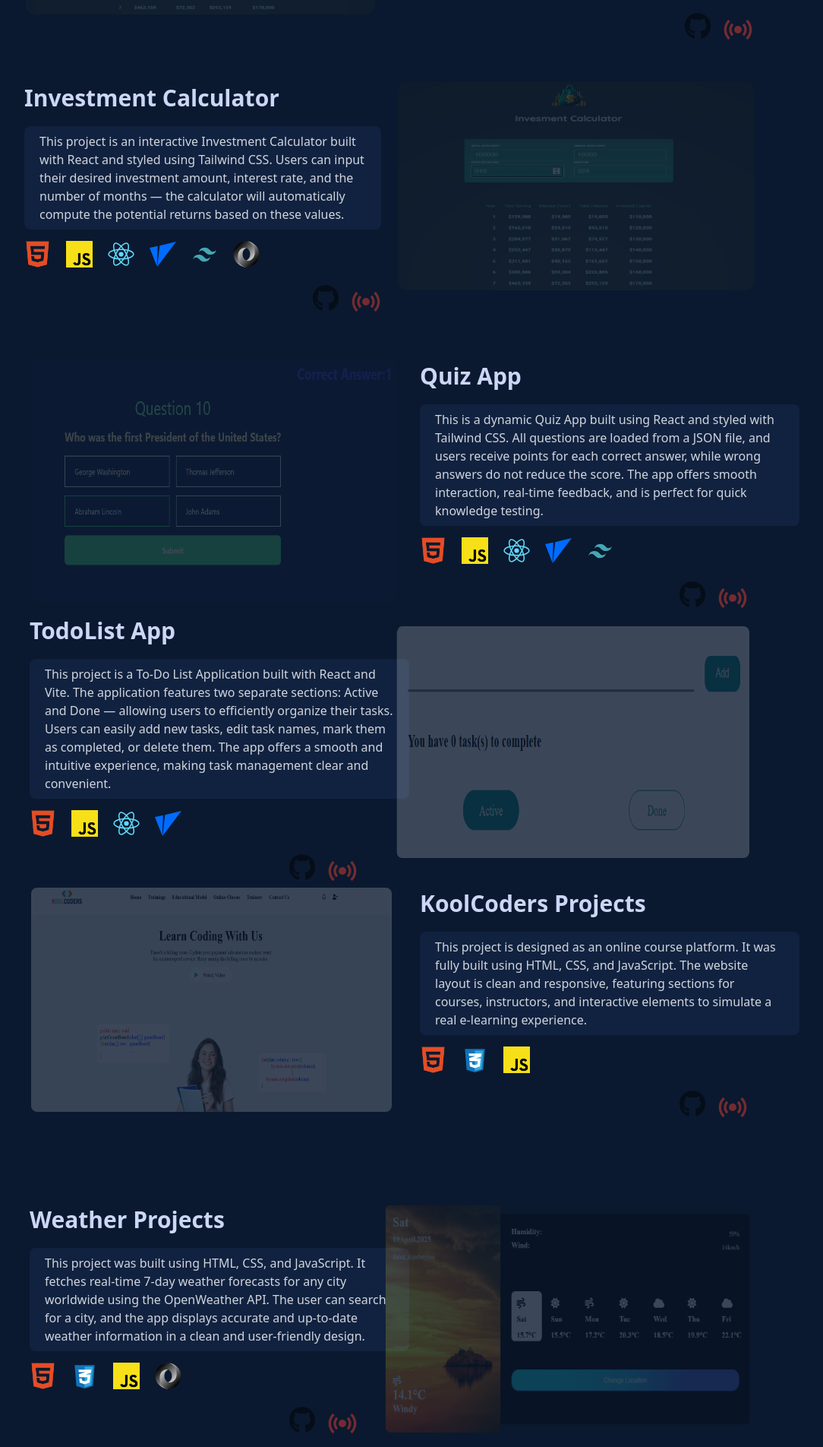
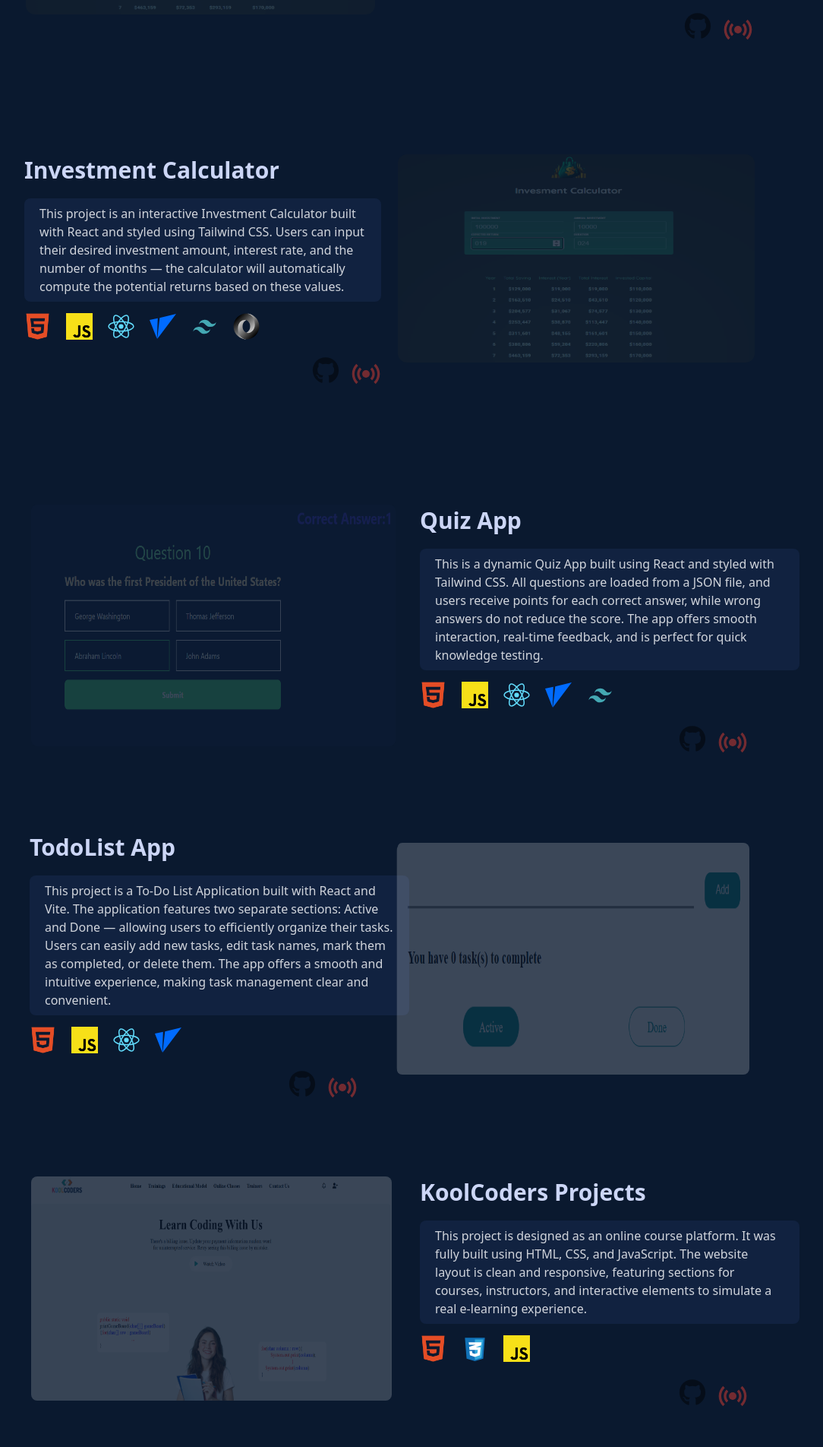
Before and after one commit to RahulQurbanov/Portfolio, a React (Vite) app: page / in a window 1280 px wide. Shown: the part 1176-3080 px from the top of the page at 76% size, without its empty margins (128-1212 px from the left). Built offline with nearby package versions, Linux system fonts and the light colour scheme; the HTML template or start-up script is replaced by a standard one.

Commit message:
Add Animation

```diff
--- a/src/components/Projects.jsx
+++ b/src/components/Projects.jsx
@@ -19,7 +19,7 @@
           Profile.
         </h1>
 
-        <div className='flex flex-row gap-[20px] justify-around mb-[125px' ref={projectRef}>
+        <div className='flex flex-row gap-[20px] justify-around mb-[95px]' ref={projectRef}>
           <div className={`w-[50%] ${inView ? 'animate__animated animate__zoomIn' : ''}`}>
             <a href="https://github.com/RahulQurbanov/Investment-Calculator">
               <img src="src/assets/img/investment.png" className='h-[75%] w-[475px] rounded-xl opacity-20 hover:opacity-65 cursor-pointer transition-all translate-0.5 ease-in-out' />
@@ -46,7 +46,7 @@
             </div>
           </div>
         </div>
-        <div className='flex flex-row gap-[20px] justify-between mb-[105px' ref={projectRef}>
+        <div className='flex flex-row gap-[20px] justify-between mb-[95px]' ref={projectRef}>
             <div className={`w-[50%] flex flex-col gap-[15px]  ${inView ? 'animate__animated animate__zoomIn' : ''}`}>
                <h2 className='text-[#ccd6f6] text-[30px] font-bold'>Investment Calculator</h2>
                <div className='w-[500x] bg-[#112240] text-gray-300 rounded-lg py-2 px-5'>This project is an interactive Investment Calculator built with React and styled using Tailwind CSS.
@@ -68,11 +68,11 @@
             <a href="https://github.com/RahulQurbanov/Investment-Calculator"><img src="src/assets/img/investment.png" className='h-[75%] w-[475px] rounded-xl opacity-20 hover:opacity-65 cursor-pointer transition-all translate-0.5 ease-in-out'/></a>
             </div>
         </div>
-        <div className='flex flex-row gap-[20px] justify-around mb-[105px'>
-        <div className='w-[50%]'>
+        <div className='flex flex-row gap-[20px] justify-around mb-[95px]' ref={projectRef}>
+        <div className={`w-[50%] ${inView ? 'animate__animated animate__zoomIn' : ''}`}>
             <a href="https://github.com/RahulQurbanov/Quiz-App"><img src="src/assets/img/quizapp.png" className='h-[95%] w-[480px] rounded-lg opacity-20 hover:opacity-65 cursor-pointer transition-all translate-0.5 ease-in-out'/></a>
             </div>
-            <div className='w-[45%] flex flex-col gap-[15px]'>
+            <div className={`w-[45%] flex flex-col gap-[15px] ${inView ? 'animate__animated animate__zoomIn' : ''}`}>
                <h2 className='text-[#ccd6f6] text-[30px] font-bold'>Quiz App</h2>
                <div className='w-[500px] bg-[#112240] text-gray-300 rounded-lg py-2 px-5'>This is a dynamic Quiz App built using React and styled with Tailwind CSS.
                 All questions are loaded from a JSON file, and users receive points for each correct answer, while wrong answers do not reduce the score. The app offers smooth interaction, real-time feedback, and is perfect for quick knowledge testing.</div>
@@ -89,8 +89,8 @@
             </div>
             </div>
         </div>
-        <div className='flex flex-row gap-[20px] justify-around mb-[105px'>
-            <div className='w-[45%] flex flex-col gap-[15px]'>
+        <div className='flex flex-row gap-[20px] justify-around mb-[95px]' ref={projectRef}>
+            <div className={`w-[45%] flex flex-col gap-[15px]  ${inView ? 'animate__animated animate__zoomIn' : ''}`}>
                <h2 className='text-[#ccd6f6] text-[30px] font-bold'>TodoList App</h2>
                <div className='w-[500px] bg-[#112240] text-gray-300 rounded-lg py-2 px-5'>This project is a To-Do List Application built with React and Vite. The application features two separate sections: Active and Done — allowing users to efficiently organize their tasks. Users can easily add new tasks, edit task names, mark them as completed, or delete them. The app offers a smooth and intuitive experience, making task management clear and convenient.</div>
             <div className='flex gap-5'>
@@ -104,15 +104,15 @@
             <a href="https://rahulqurbanov.github.io/Todo-List-/"><img src="./src/assets/img/live.svg" className="w-[40px] h-[40px] cursor-pointer opacity-45 hover:opacity-100" /></a>
             </div>
             </div>
-            <div className='w-[50%] flex justify-end'>
+            <div className={`w-[50%] flex justify-end ${inView ? 'animate__animated animate__zoomIn' : ''}`}>
             <a href="https://rahulqurbanov.github.io/Todo-List-/"><img src="src/assets/img/todo-react.png" className='h-[85%] mt-[15px] w-[465px] rounded-lg opacity-20 hover:opacity-65 cursor-pointer transition-all translate-0.5 ease-in-out'/></a>
             </div>
         </div>
-        <div className='flex flex-row gap-[20px] justify-around mb-[105px]'>
-        <div className='w-[50%]'>
+        <div className='flex flex-row gap-[20px] justify-around mb-[95px]' ref={projectRef}>
+        <div className={`w-[50%] ${inView ? 'animate__animated animate__zoomIn' : ''}`}>
             <a href="https://github.com/RahulQurbanov/Project-KoolCoders"><img src="src/assets/img/KoolCoders.png" className='h-[95%] w-[475px] rounded-lg opacity-20 hover:opacity-65 cursor-pointer transition-all translate-0.5 ease-in-out'/></a>
             </div>
-            <div className='w-[45%] flex flex-col gap-[15px]'>
+            <div className={`w-[45%] flex flex-col gap-[15px] ${inView ? 'animate__animated animate__zoomIn' : ''}`}>
                <h2 className='text-[#ccd6f6] text-[30px] font-bold'>KoolCoders Projects</h2>
                <div className='w-[500px] bg-[#112240] text-gray-300 rounded-lg py-2 px-5'>This project is designed as an online course platform. It was fully built using HTML, CSS, and JavaScript. The website layout is clean and responsive, featuring sections for courses, instructors, and interactive elements to simulate a real e-learning experience.</div>
             <div className='flex gap-5'>
@@ -127,7 +127,7 @@
             </div>
         </div>
         <div className='flex flex-row gap-[20px] justify-around'>
-            <div className='w-[45%] flex flex-col gap-[15px]'>
+            <div className={`w-[45%] flex flex-col gap-[15px]  ${inView ? 'animate__animated animate__zoomIn' : ''}`}>
                <h2 className='text-[#ccd6f6] text-[30px] font-bold'>Weather Projects</h2>
                <div className='w-[500px] bg-[#112240] text-gray-300 rounded-lg py-2 px-5'>This project was built using HTML, CSS, and JavaScript. It fetches real-time 7-day weather forecasts for any city worldwide using the OpenWeather API. The user can search for a city, and the app displays accurate and up-to-date weather information in a clean and user-friendly design.</div>
             <div className='flex gap-5'>
@@ -141,7 +141,7 @@
             <a href="https://rahulqurbanov.github.io/Weather-prognoz/"><img src="./src/assets/img/live.svg" className="w-[40px] h-[40px] cursor-pointer opacity-45 hover:opacity-100" /></a>
             </div>
             </div>
-            <div className='w-[50%] flex justify-end'>
+            <div className={`w-[50%] flex justify-end ${inView ? 'animate__animated animate__zoomIn' : ''}`}>
             <a href="https://github.com/RahulQurbanov/Weather-prognoz"><img src="src/assets/img/Weather.png" className='h-[97%] w-[485px] rounded-lg opacity-20 hover:opacity-65 cursor-pointer transition-all translate-0.5 ease-in-out'/></a>
             </div>
         </div>
```
